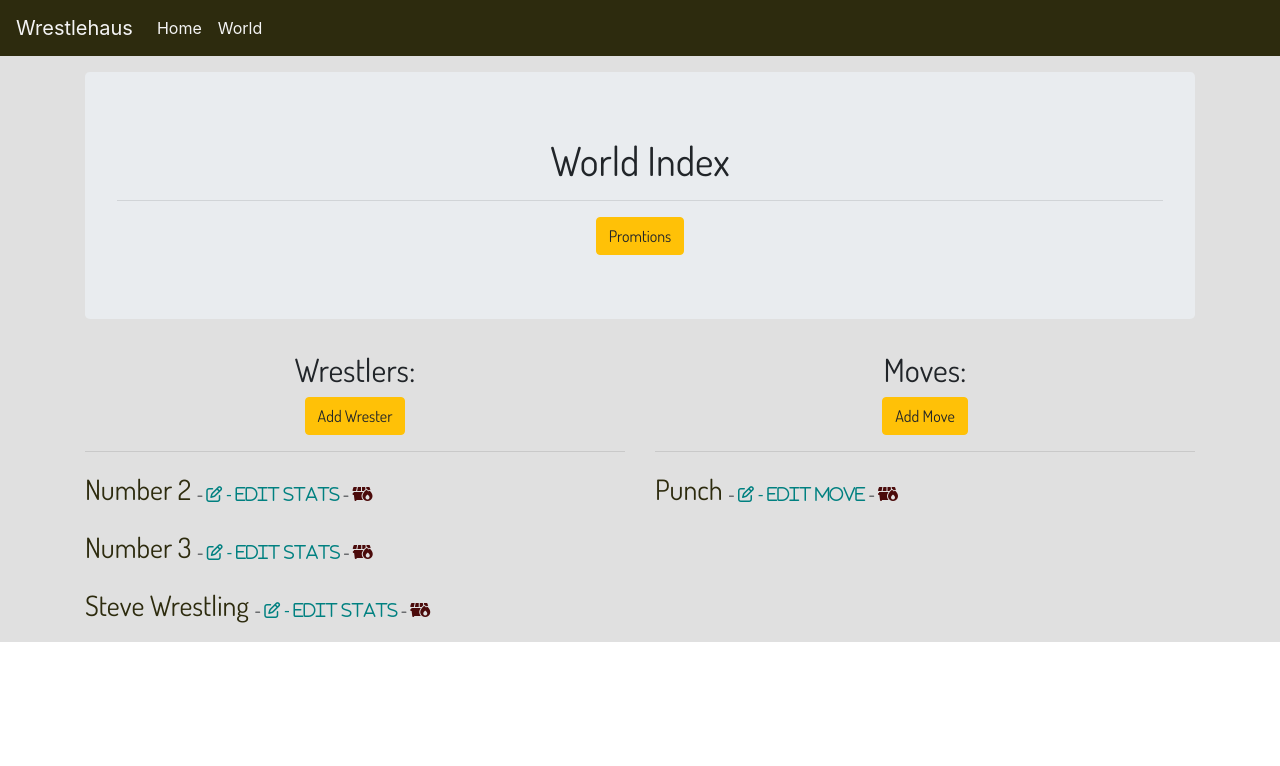
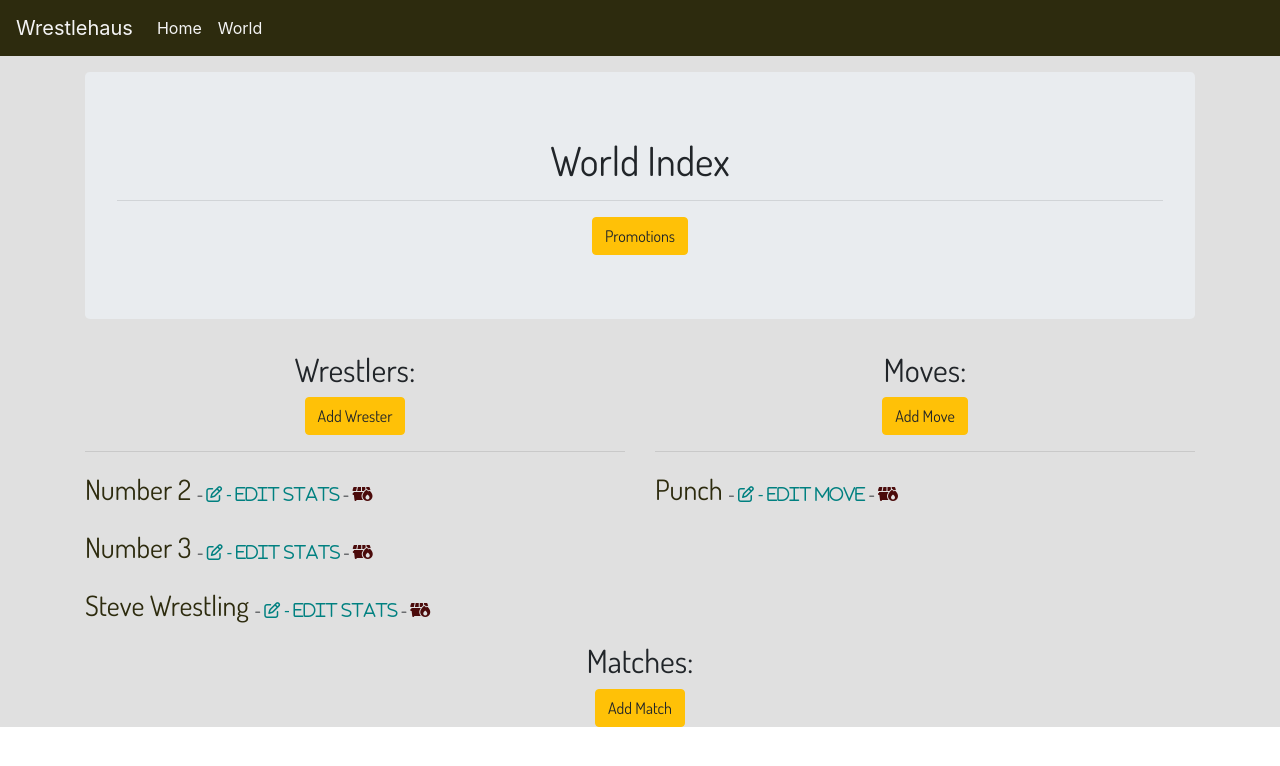
Before and after one commit to JackSnowdon/wrestlehaus, a Django app: page /world/world_index/ in a window 1280 px wide. Shown: the top 766 px of the page. Run offline with Django 3.2, Linux system fonts and the light colour scheme; data comes from the database, SQL or seed files in the repository; both versions use the stored data as it was after the commit; data that the repository does not hold is empty; parts of the project's set-up code (start-up, migrations or seed data) failed here and were passed over; some libraries are stand-ins or nearby versions.

Commit message:
created match model, view and crud functions

```diff
--- a/world/admin.py
+++ b/world/admin.py
@@ -6,3 +6,4 @@ from .models import *
 admin.site.register(Promotion)
 admin.site.register(Move)
 admin.site.register(Wrestler)
+admin.site.register(Match)
--- a/world/models.py
+++ b/world/models.py
@@ -78,3 +78,13 @@ class Promotion(models.Model):
 
     def __str__(self):
         return self.name
+
+
+class Match(models.Model):
+    name = models.CharField(max_length=255)
+    fighters = models.ManyToManyField(Wrestler, related_name='matches', blank=True, )
+    won_by = models.ForeignKey(Wrestler, blank=True,  null=True, on_delete=models.CASCADE)
+
+
+    def __str__(self):
+        return self.name
--- a/world/templates/world_index.html
+++ b/world/templates/world_index.html
@@ -5,7 +5,7 @@
         <div class="jumbotron">
             <h1>World Index</h1>
             <hr>
-            <a href="{% url 'promotions' %}" role="button" class="btn btn-warning" aria-disabled="false">Promtions</a>
+            <a href="{% url 'promotions' %}" role="button" class="btn btn-warning" aria-disabled="false">Promotions</a>
         </div>
     </div>
 </div>
@@ -39,4 +39,15 @@
     </div>
 </div>
 
+<div class="row">
+    <div class="col-12 text-center">
+        <h2>Matches:</h2>
+        <a href="{% url 'add_match' %}" role="button" class="btn btn-warning" aria-disabled="false">Add Match</a>
+    </div>
+    <div class="col-12">
+        {% for m in matches %}
+        <p class="world-list">{{ m.name }}<a href="{% url 'delete_match' m.id %}" class="world-list-delete" onclick="return confirm('Are you sure you to delete {{ m.name }}?');"><i class="fas fa-dumpster-fire"></i></a></p>
+        {% endfor %}
+    </div>
+</div>
 {% endblock %}
--- a/world/urls.py
+++ b/world/urls.py
@@ -16,4 +16,6 @@ urlpatterns = [
     path(r'edit_promotion/<int:pk>', edit_promotion, name="edit_promotion"),
     path(r'delete_promotion/<int:pk>', delete_promotion, name="delete_promotion"),
     path(r'single_promotion/<int:pk>', single_promotion, name="single_promotion"),
+    path('add_match/', add_match, name="add_match"),
+    path(r'delete_match/<int:pk>', delete_match, name="delete_match"),
 ]
--- a/world/views.py
+++ b/world/views.py
@@ -8,7 +8,8 @@ from .forms import *
 def world_index(request):
     wrestlers = Wrestler.objects.order_by("name")
     moves = Move.objects.order_by("name")
-    return render(request, "world_index.html", {"wrestlers": wrestlers, "moves": moves})
+    matches = Match.objects.order_by("name")
+    return render(request, "world_index.html", {"wrestlers": wrestlers, "moves": moves, "matches": matches})
 
 def add_wrestler(request):
     if request.method == "POST":
@@ -130,3 +131,26 @@ def delete_promotion(request, pk):
 def single_promotion(request, pk):
     promo = get_object_or_404(Promotion, pk=pk)
     return render(request, "single_promotion.html", {"promo": promo})
+
+
+def add_match(request):
+    if request.method == "POST":
+        match_form = MatchForm(request.POST)
+        if match_form.is_valid():
+            match = match_form.save(commit=False)
+            match.save()
+            mid = str(match.pk)
+            match.name = 'Match Number: {0}'.format(mid)
+            messages.error(request, 'Started {0}'.format(match.name), extra_tags='alert')
+            match.save()
+            return redirect("world_index")
+    else:
+         match_form = MatchForm()
+    return render(request, "add_match.html", {"match_form": match_form})
+
+
+def delete_match(request, pk):
+    instance = Match.objects.get(pk=pk)
+    messages.error(request, 'Deleted {0}'.format(instance.name), extra_tags='alert')
+    instance.delete()
+    return redirect(reverse('world_index'))
```
Also changed, not shown: world/forms.py (+7 -0 lines), world/templates/add_match.html (added, +35 -0 lines), world/templates/single_wrestler.html (+13 -0 lines), db.sqlite3, world/migrations/0004_match.py (added), world/migrations/0005_auto_20200312_1450.py (added).
